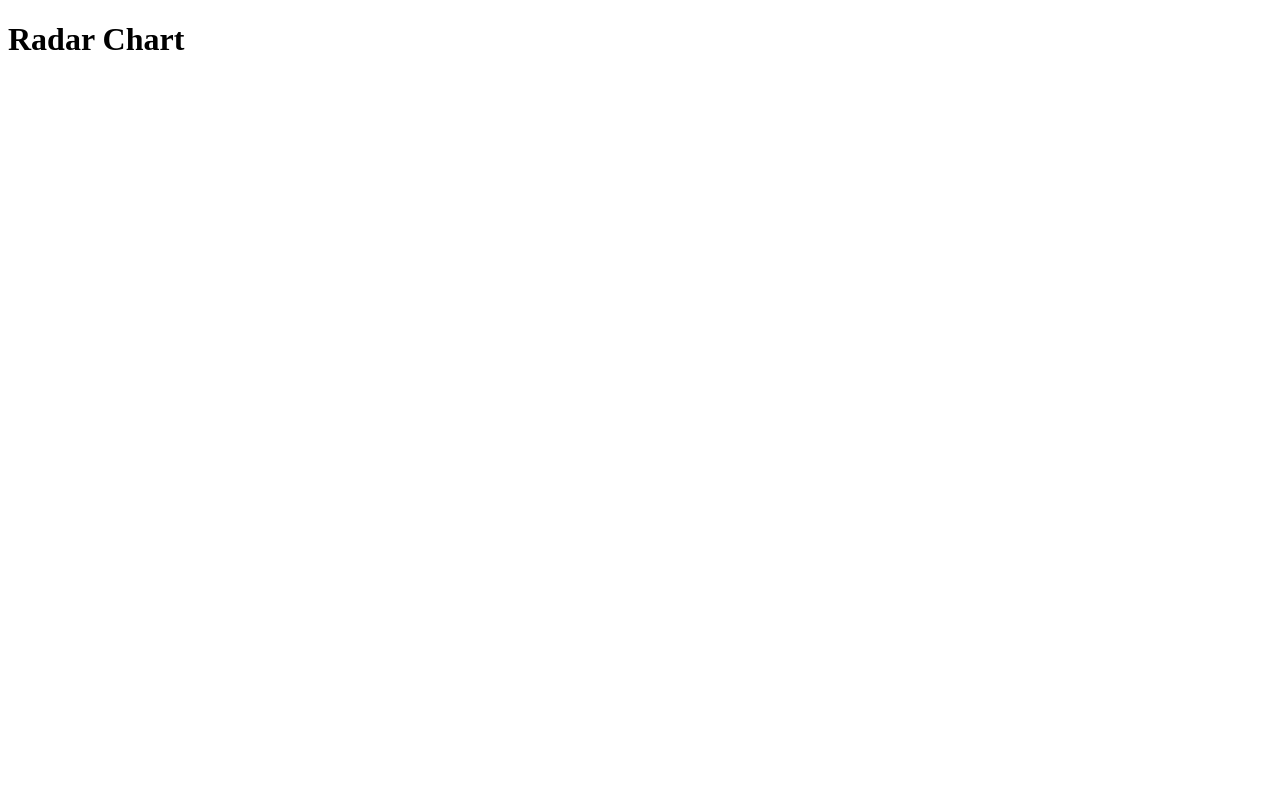
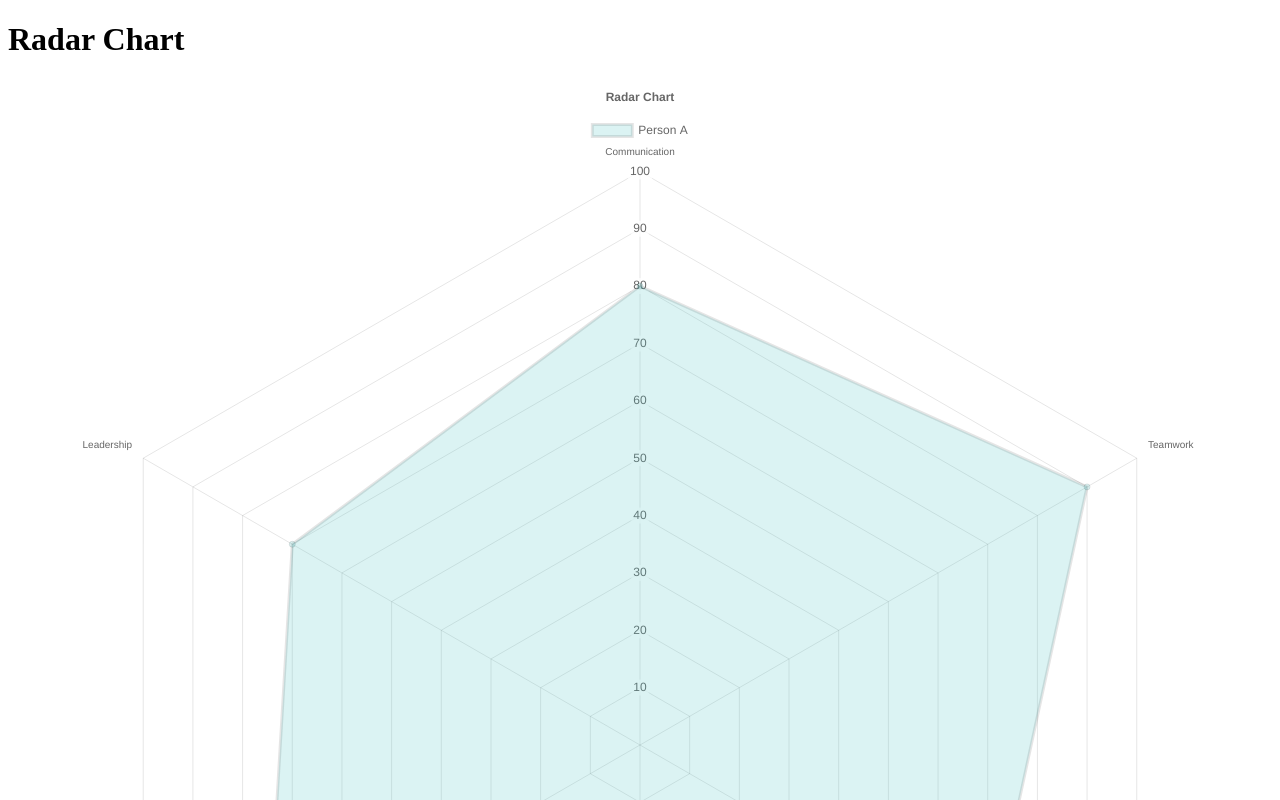
Before and after one commit to ElizhaSegura/IT21-A, a plain HTML site: page radarchart.html in a window 1280 px wide. Shown: the top 800 px of the page. Drawn offline with nearby package versions, Linux system fonts and the light colour scheme.

Commit message:
Added radarData.json

```diff
--- /dev/null
+++ b/radarData.json
@@ -0,0 +1,11 @@
+{
+    "labels":["Communication", "Teamwork", "Problem Solving"," Creativity", "Adaptability", "Leadership"],
+    "datasets":[
+        {
+        "label":"Person A",
+        "data":[80,90,70,85,75,70],
+        "backgroundColor":"rgba(75,192,192,0.2)",
+        "bordercolor":"rgba(75,192,192,1)"
+        }
+    ]
+}
--- a/radarchart.html
+++ b/radarchart.html
@@ -16,7 +16,76 @@
     </div>
 </body>
 <script>
+    class radarChart {
+        constructor(canvasId, dataUrl) {
+            this.canvasId = canvasId;
+            this.dataUrl = dataUrl;
+            this.chart = null;
+        }
 
+        renderChart(data) {
+            const ctx = document.getElementById(this.canvasId).getContext("2d");
+
+            this.chart = new Chart(ctx, { //instance
+                type: "radar",
+                data: {
+                    //Labels
+                    labels: data.labels,
+                    //Datasets
+                    datasets: data.datasets
+                },
+                options: {
+                    responsive: true,
+                    plugins: {
+                        legend: {
+                            position: "top",
+                        },
+                        title: {
+                            display: true,
+                            text: "Radar Chart"
+                        }
+                    },
+
+                    scales:{
+                        r:{
+                            angleLines:{display:true},
+                            suggestedMin: 0,
+                            suggestedMax:100
+                        }
+                    }
+                }
+
+
+
+            });
+        }
+
+        async fetchData(){
+            try{
+                const response = await fetch(this.dataUrl);
+                if(!response.ok) throw new Error('Failed to load data: ${response.statusText}');
+
+                const data= await response.json();
+                return data;
+
+            }catch(error){
+                console.error("Error fetching data: ", error);
+                return null;
+
+            }
+        }
+
+        async init(){
+            const data = await this.fetchData();
+            if(data) this.renderChart(data);
+            }
+        }
+
+
+        document.addEventListener("DOMContentLoaded",()=>{
+            const chart = new radarChart("radarChart", "radarData.json");
+            chart.init();
+        });
 </script>
 
 </html>
```
